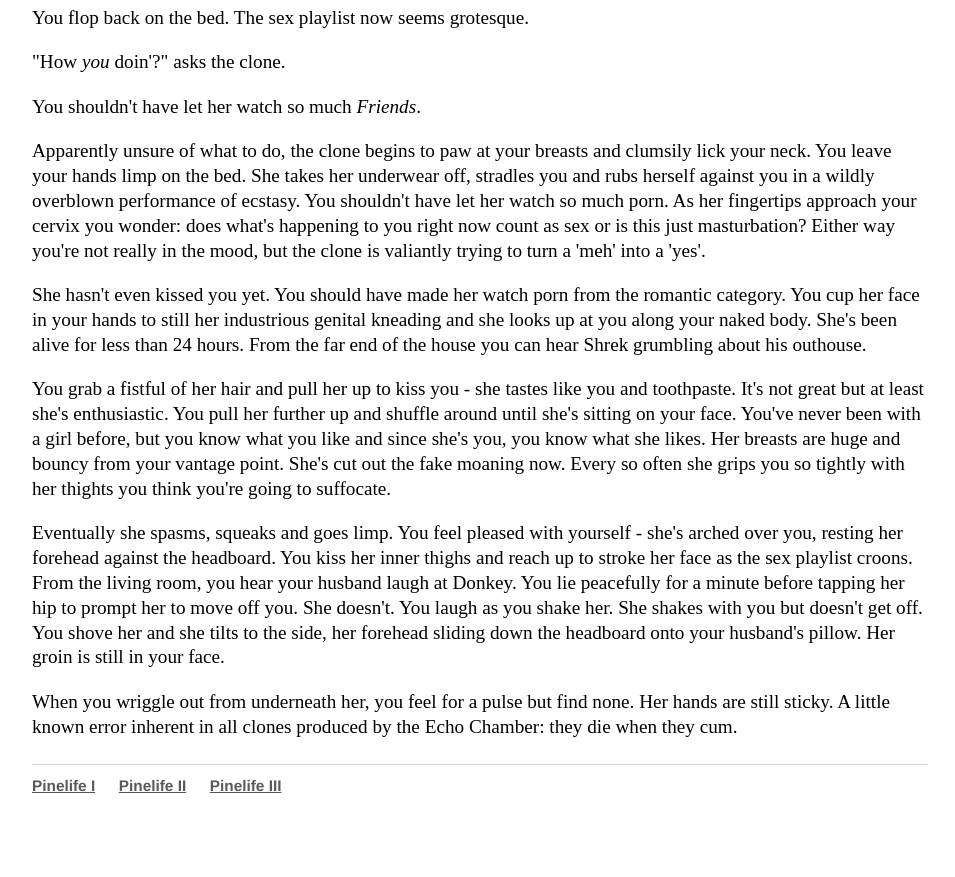
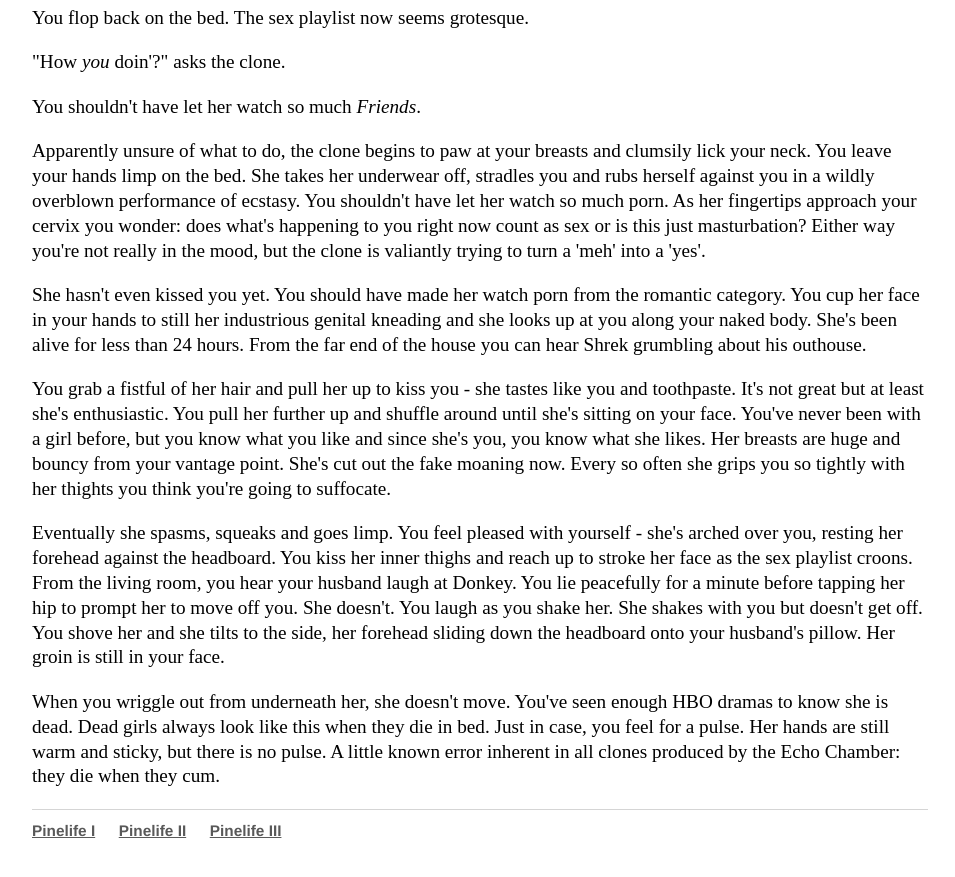
Before and after one commit to Pinelife/pinelife.github.io, a Jekyll site: the page built from Hellhole/excitingevent1.html, in a window 1280 px wide and 900 px high, scrolled down 2321 px. Shown: the top 877 px of the window, without its empty margins (160-1115 px from the left). Built offline with Jekyll 4.4.1, drawn with Linux system fonts in a browser that asks for light colours; before the commit the page ends 3176 px from its top, so only the background shows below that.

Commit message:
Update excitingevent1.html

```diff
--- a/Hellhole/excitingevent1.html
+++ b/Hellhole/excitingevent1.html
@@ -117,8 +117,8 @@ You kiss her inner thighs and reach up to stroke her face as the sex playlist cr
   her forehead sliding down the headboard onto your husband's pillow. Her groin is still in your face.
 </p>
 <p>
-When you wriggle out from underneath her, you feel for a pulse but find none. Her hands are still sticky.
+When you wriggle out from underneath her, she doesn't move. You've seen enough HBO dramas to know she is dead. Dead girls always look like
+  this when they die in bed. Just in case, you feel for a pulse. Her hands are still warm and sticky, but there is no pulse.
 
   A little known error inherent in all clones produced by the Echo Chamber: they die when they cum.
 </p>
-<h3></h3>
```
